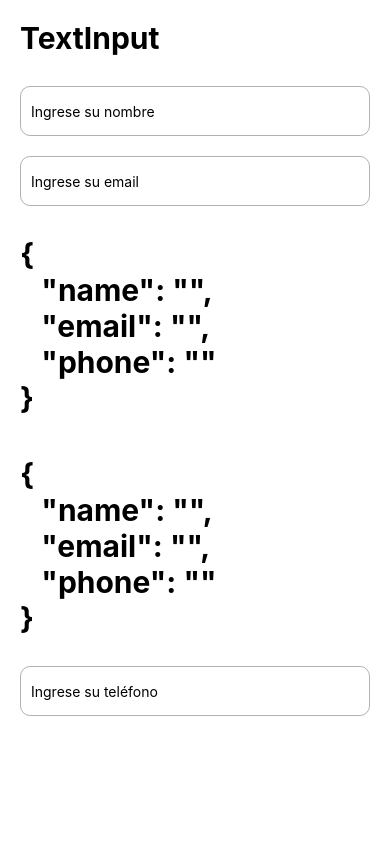
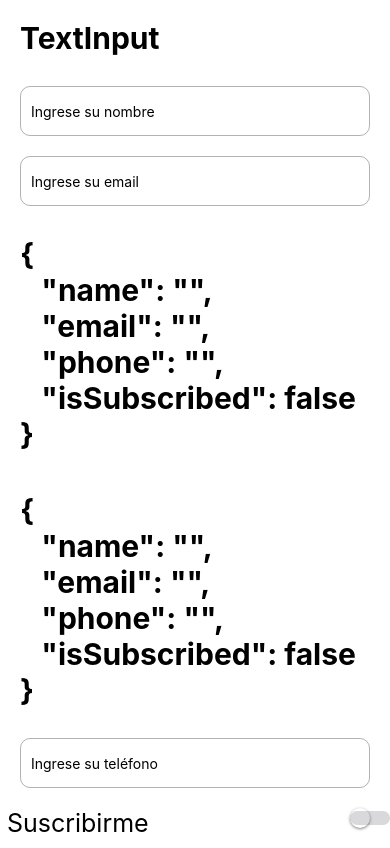
Before and after one commit to krishee107/ReactNative-Components, a React Native app: screen /TextInputScreen in a window 390 px wide. Built offline with nearby package versions, Linux system fonts and the light colour scheme.

Commit message:
useForm, custom hook para el control de los formularios

```diff
--- /dev/null
+++ b/src/hooks/useForm.tsx
@@ -0,0 +1,20 @@
+import { useState } from 'react';
+
+export const useForm = <T extends Object>(initState: T) => {
+
+    const [state, setState] = useState(initState);
+
+    const onChange = <K extends Object>(value: K, field: keyof T) => {
+        setState({
+            ...state,
+            [field]: value
+        });
+    }
+
+    return {
+        ...state,
+        form: state,
+        onChange,
+    }
+
+}
--- a/src/screens/TextInputScreen.tsx
+++ b/src/screens/TextInputScreen.tsx
@@ -1,22 +1,18 @@
 import React, { useState } from 'react'
-import { KeyboardAvoidingView, Platform, StyleSheet, TextInput, View } from 'react-native'
+import { KeyboardAvoidingView, Platform, StyleSheet, Text, TextInput, View } from 'react-native'
 import { HeaderTitle } from '../components/HeaderTitle'
 import { styles } from '../theme/appTheme'
 import { ScrollView } from 'react-native-gesture-handler'
+import { CustomSwitch } from '../components/CustomSwitch'
+import { useForm } from '../hooks/useForm'
 
 export const TextInputScreen = () => {
-    const [form, setForm] = useState({
+    const { form, onChange, isSubscribed } = useForm({
         name: '',
         email: '',
-        phone: ''
-    })
-
-    const onChange = (value: string, field: keyof typeof form) => {
-        setForm({
-            ...form,
-            [field]: value
-        })
-    }
+        phone: '',
+        isSubscribed: false
+    });
 
     return (
         <KeyboardAvoidingView // Permite hacer scroll cuando el teclado aparece para poder ver los inputs
@@ -59,6 +55,12 @@ export const TextInputScreen = () => {
 
 
                 </View>
+                <View
+                    style={{ flexDirection: 'row', justifyContent: 'space-between', marginVertical: 10 }}
+                >
+                    <Text style={stylesScreen.switchText}> Suscribirme </Text>
+                    <CustomSwitch isOn={isSubscribed} onChange={(value: boolean) => onChange(value, 'isSubscribed')} />
+                </View>
             </ScrollView>
 
         </KeyboardAvoidingView>
@@ -73,5 +75,8 @@ const stylesScreen = StyleSheet.create({
         paddingHorizontal: 10,
         borderRadius: 10,
         marginVertical: 10
+    },
+    switchText: {
+        fontSize: 25
     }
 })
```
